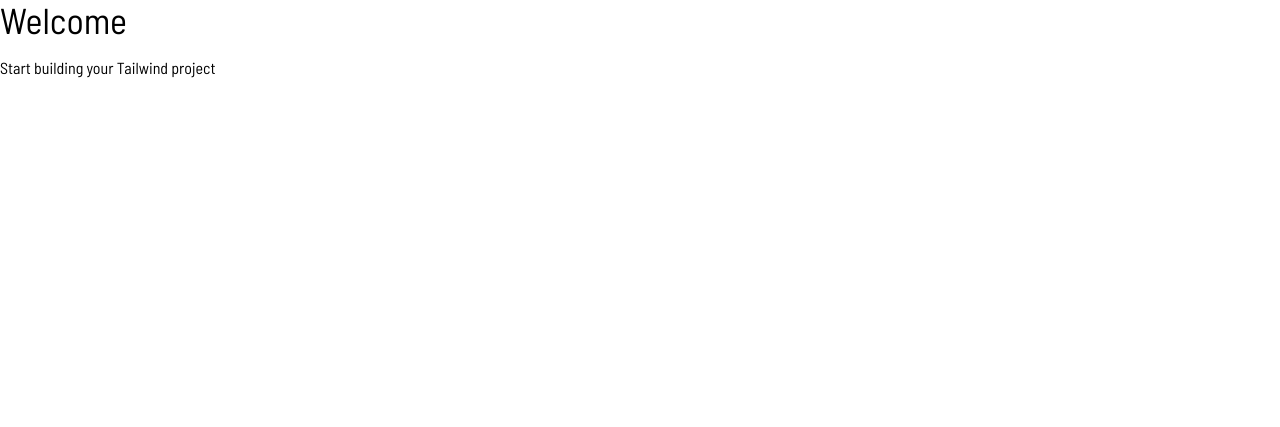
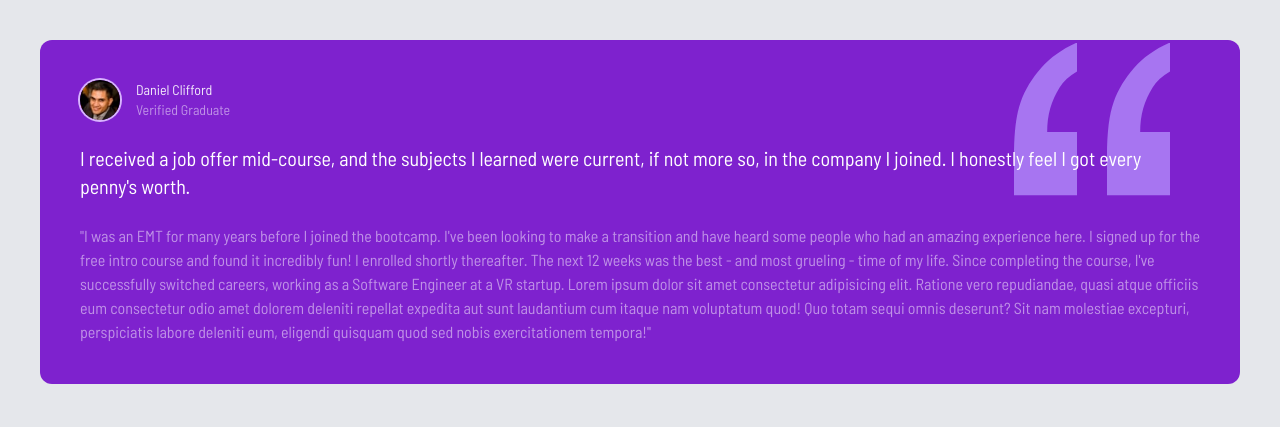
Before and after one commit to Drasty4k/tailwind-projects, a website: page website-projects/testimonial-grid/index.html in a window 1280 px wide. Drawn offline with Linux system fonts and the light colour scheme.

Commit message:
finished the First Box for the Testimonial Grid project

```diff
--- a/website-projects/testimonial-grid/index.html
+++ b/website-projects/testimonial-grid/index.html
@@ -13,8 +13,57 @@
     <link rel="stylesheet" href="css/style.css" />
     <title>Testimonial Grid</title>
   </head>
-  <body>
-    <h1 class="text-4xl mb-4">Welcome</h1>
-    <p>Start building your Tailwind project</p>
+  <body class="bg-gray-200">
+    <!-- Global Container -->
+    <div class="container mx-auto max-w-7xl p-2 md:p-10">
+      <!-- Grid Container -->
+      <div class="text-white">
+        <!-- Box 1 -->
+        <div class="relative p-10 rounded-xl bg-purple-700">
+          <!-- Quotes Image -->
+          <img
+            src="images/bg-pattern-quotation.svg"
+            alt=""
+            class="absolute top-3 right-10 scale-125 md:top-7 md:right-24 md:scale-150"
+          />
+          <!-- Box Header -->
+          <div class="flex z-10 space-x-4">
+            <img
+              src="images/image-daniel.jpg"
+              alt=""
+              class="w-10 h-10 rounded-full ring-2 ring-purple-300"
+            />
+            <div class="text-sm">
+              <h4 class="opacity-90">Daniel Clifford</h4>
+              <p class="opacity-50">Verified Graduate</p>
+            </div>
+          </div>
+
+          <!-- Large Text -->
+          <p class="relative z-10 mt-6 text-xl">
+            I received a job offer mid-course, and the subjects I learned were
+            current, if not more so, in the company I joined. I honestly feel I
+            got every penny's worth.
+          </p>
+
+          <!-- Small Text -->
+          <p class="mt-6 opacity-50">
+            "I was an EMT for many years before I joined the bootcamp. I've been
+            looking to make a transition and have heard some people who had an
+            amazing experience here. I signed up for the free intro course and
+            found it incredibly fun! I enrolled shortly thereafter. The next 12
+            weeks was the best - and most grueling - time of my life. Since
+            completing the course, I've successfully switched careers, working
+            as a Software Engineer at a VR startup. Lorem ipsum dolor sit amet
+            consectetur adipisicing elit. Ratione vero repudiandae, quasi atque
+            officiis eum consectetur odio amet dolorem deleniti repellat
+            expedita aut sunt laudantium cum itaque nam voluptatum quod! Quo
+            totam sequi omnis deserunt? Sit nam molestiae excepturi,
+            perspiciatis labore deleniti eum, eligendi quisquam quod sed nobis
+            exercitationem tempora!"
+          </p>
+        </div>
+      </div>
+    </div>
   </body>
 </html>
```
Also changed, not shown: website-projects/testimonial-grid/css/style.css.
